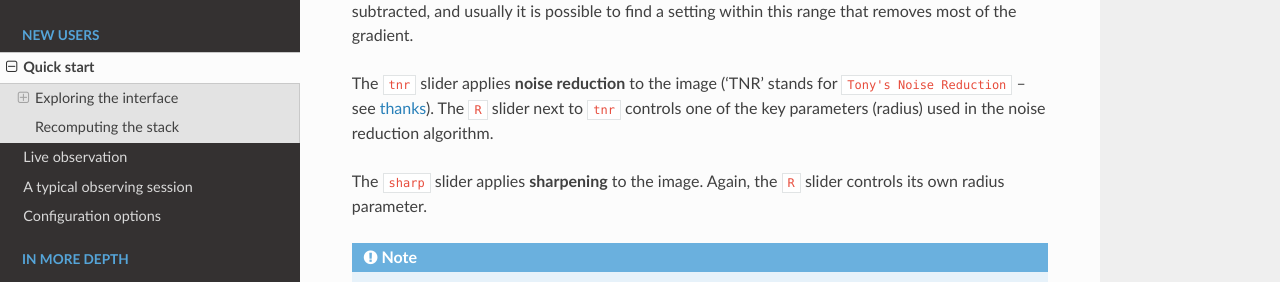
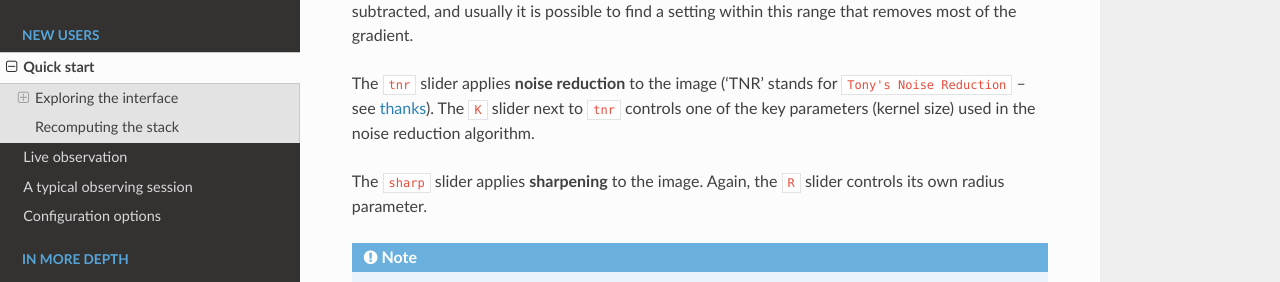
Before and after one commit to MartinCooke/jocular, a Sphinx documentation site: the page built from docs/source/quickstart.md, in a window 1280 px wide and 900 px high, scrolled down 3098 px. Shown: the part 159-441 px from the top of the window. Built offline with Sphinx 7.4.7 and the Read the Docs theme 2.0.0, drawn with Linux system fonts in a browser that asks for light colours.

Commit message:
quickstart doc update

```diff
--- a/docs/source/quickstart.md
+++ b/docs/source/quickstart.md
@@ -71,7 +71,7 @@ It is recommended to leave automatic blackpoint detection on and use the `f` sli
 
 Just below the blackpoint control you'll find a slider that handles simple **background gradient subtraction** (`grad`). Jocular estimates the best 2D planar fit to the background and when the gradient slider is in the middle of the range it subtracts that estimate from the image. At the upper end of the slider no gradient subtraction occurs, while at the lower end double the estimate is subtracted, and usually it is possible to find a setting within this range that removes most of the gradient.
 
-The `tnr` slider applies **noise reduction** to the image ('TNR' stands for `Tony's Noise Reduction` -- see [thanks](thanks)). The `R` slider next to `tnr` controls one of the key parameters (radius) used in the noise reduction algorithm.
+The `tnr` slider applies **noise reduction** to the image ('TNR' stands for `Tony's Noise Reduction` -- see [thanks](thanks)). The `K` slider next to `tnr` controls one of the key parameters (kernel size) used in the noise reduction algorithm.
 
 The `sharp` slider applies **sharpening** to the image. Again, the `R` slider controls its own radius parameter.
 
```
